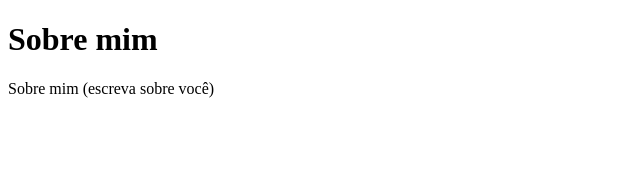
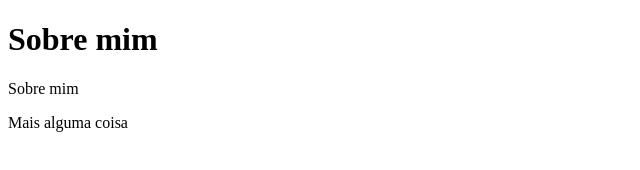
Before and after one commit to ViniciusFachini/projeto-etec, a plain HTML site: page index.html in a window 1280 px wide. Shown: the whole page, without its empty margins (0-640 px from the left). Drawn offline with Linux system fonts and the light colour scheme.

Commit message:
mudei arquivo x

```diff
--- a/index.html
+++ b/index.html
@@ -5,6 +5,7 @@
 </head>
 <body>
 	<h1>Sobre mim</h1>
-	<p>Sobre mim (escreva sobre você)</p>
+	<p>Sobre mim</p>
+	<p>Mais alguma coisa</p>
 </body>
 </html>
```
